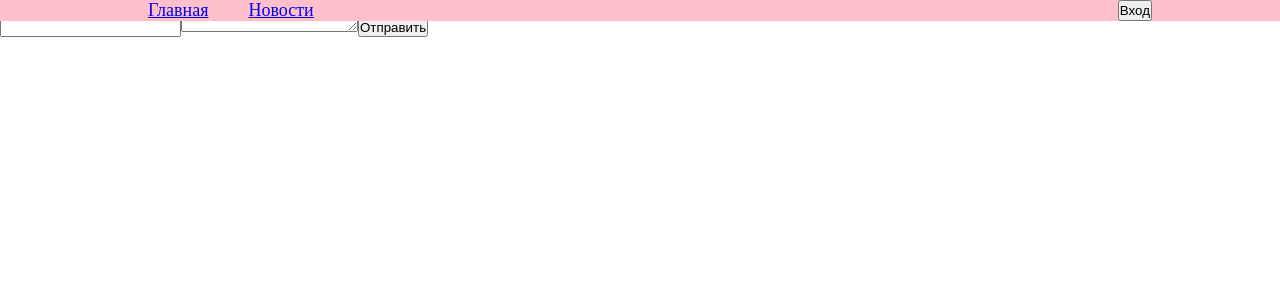
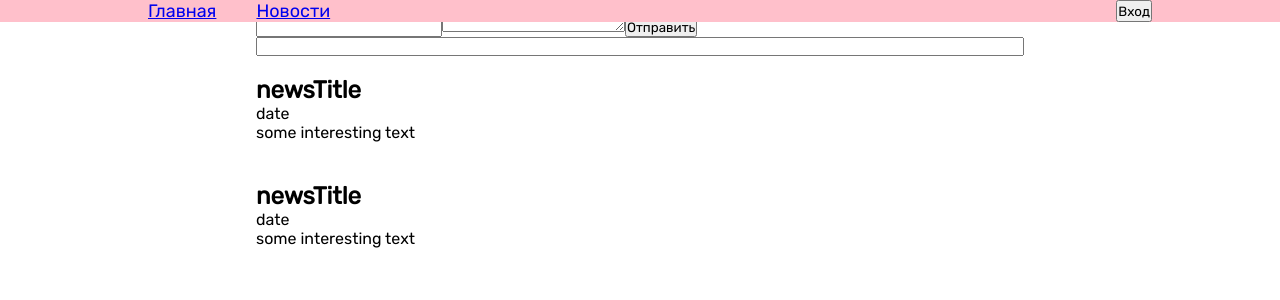
Before and after one commit to Rookiebutgood/news-with-redux, a React (Create React App) app: page /news in a window 1280 px wide. Shown: the top 300 px of the page. Built offline with nearby package versions, Linux system fonts and the light colour scheme.

Commit message:
add search

```diff
--- a/src/components/News.jsx
+++ b/src/components/News.jsx
@@ -2,20 +2,35 @@ import NewsArticle from './NewsArticle';
 import { useEffect, useState } from 'react';
 import { connect } from 'react-redux';
 import NewsForm from './NewsForm';
+import '../style/News.scss';
 
  function News({ articles }) {
    let [articlesList, setArticlesList] = useState([])
 
    useEffect(() => {
-     let tempArticles = []
+     let tempArticles = [];
      articles.forEach((el, i) => {
       tempArticles.push(<NewsArticle article={el} key={i} newsId={i}/>)
      });
-     setArticlesList(tempArticles)
+     setArticlesList(tempArticles);
    }, [articles])
+
+
+   function search(value) {
+    let tempArticles = [];
+    articles.filter((el) => {
+      return el.title.includes(value) || el.text.includes(value)
+    })
+    .forEach((el, i) => {
+      tempArticles.push(<NewsArticle article={el} key={i} newsId={i}/>)
+     });
+     setArticlesList(tempArticles);
+   }
+
   return (
-    <div>
+    <div className="news">
       <NewsForm />
+      <input type="text" onChange={e=>search(e.target.value)} />
       {articlesList}
     </div>
   )
--- a/src/components/NewsArticle.jsx
+++ b/src/components/NewsArticle.jsx
@@ -1,5 +1,6 @@
 import { connect } from 'react-redux';
 import { approveNews, deleteNews } from '../redux/actions';
+import '../style/NewsArticle.scss'
 
 function NewsArticle({ article, user, newsId, approve, remove }) {
   const isShow = article.isApproved || article.author === user.username || user.role === 'admin';
--- a/src/components/NewsForm.jsx
+++ b/src/components/NewsForm.jsx
@@ -13,7 +13,7 @@ function NewsForm({ user, addNews }) {
       <input
         type="submit"
         value="Отправить"
-        onClick={()=>addNews(title, text, 'today', user.username)}
+        onClick={()=>addNews(title, text, user.username)}
       />
     </div>
   )
@@ -27,7 +27,7 @@ const mapStateToProps = state => {
 
 const mapDispatchToProps = dispatch => {
   return {
-    addNews: (title, text, date, author) => dispatch(addNews(title, text, date, author))
+    addNews: (title, text, author) => dispatch(addNews(title, text, author))
   }
 }
 export default connect(mapStateToProps, mapDispatchToProps)(NewsForm)
--- a/src/redux/actions.js
+++ b/src/redux/actions.js
@@ -25,13 +25,13 @@ export function logout() {
   }
 }
 
-export function addNews(title, text, date, author) {
+export function addNews(title, text, author) {
   return {
     type: 'ADD_NEWS',
     payload: {
       title,
       text,
-      date,
+      date: `${new Date().toLocaleDateString()} - ${new Date().toLocaleTimeString()}`,
       author,
       isApproved: author === 'admin' ? true : false
     }
--- a/src/redux/reducers.js
+++ b/src/redux/reducers.js
@@ -11,7 +11,14 @@ const initialNews = [
     title: 'newsTitle',
     date: 'date',
     text: 'some interesting text',
-    isApproved: false,
+    isApproved: true,
+    author: 'bob'
+  },
+  {
+    title: 'newsTitle',
+    date: 'date',
+    text: 'some interesting text',
+    isApproved: true,
     author: 'bob'
   }
 ]
--- /dev/null
+++ b/src/style/News.scss
@@ -0,0 +1,5 @@
+.news {
+  display: flex;
+  flex-direction: column;
+  padding: 0 20%;
+}
--- /dev/null
+++ b/src/style/NewsArticle.scss
@@ -0,0 +1,4 @@
+.newsArticle {
+  width: 100%;
+  margin: 20px 0;
+}
--- a/src/style/index.scss
+++ b/src/style/index.scss
@@ -1,6 +1,9 @@
+@import url('https://fonts.googleapis.com/css2?family=Rubik&display=swap');
+
 * {
   margin: 0;
   padding: 0;
+  font-family: 'Rubik';
 }
 
 body {
```
